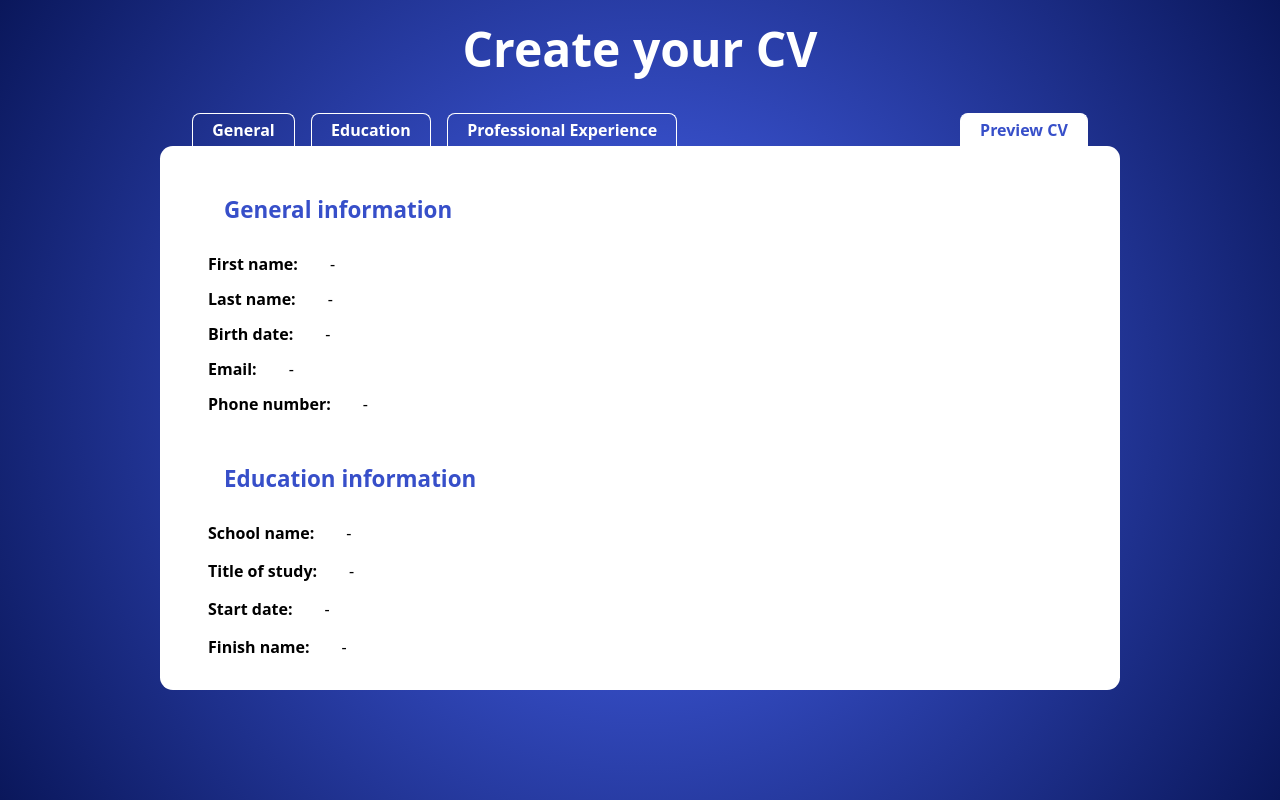
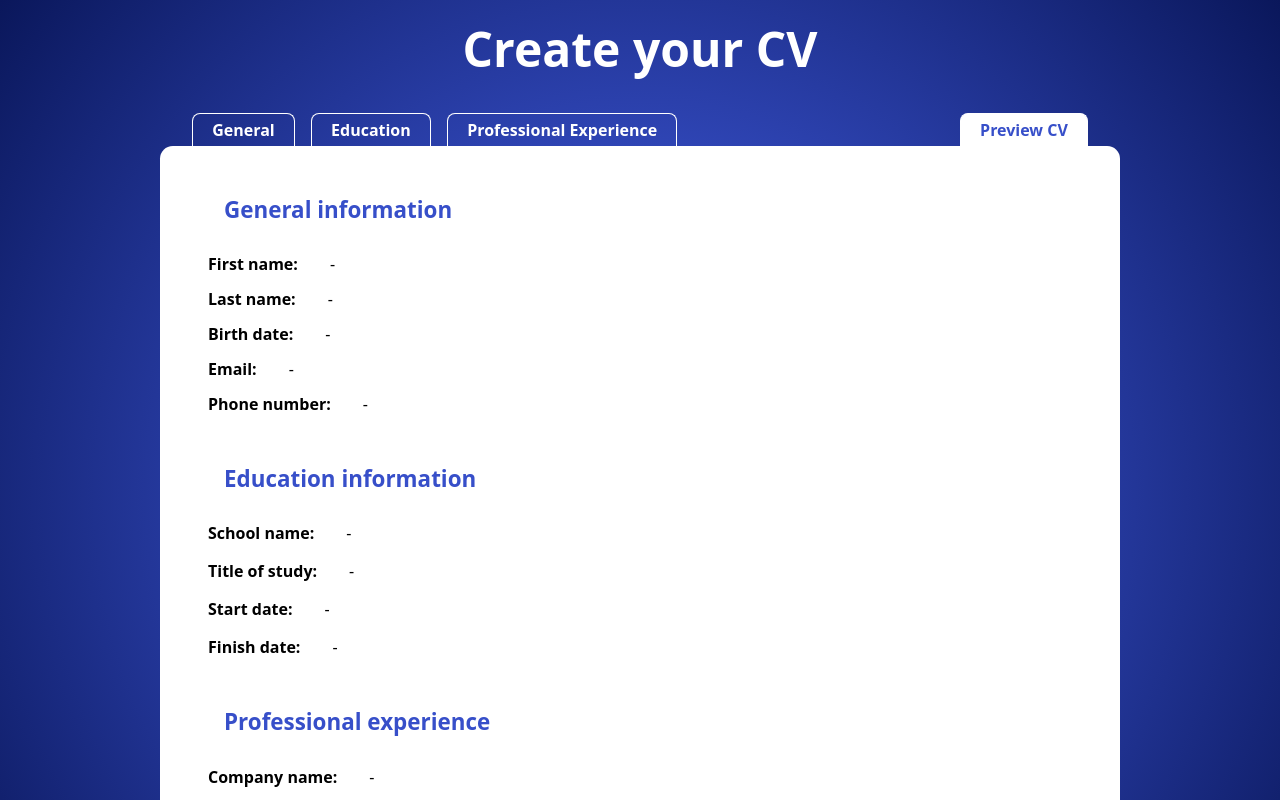
Before and after one commit to 99vik/CV-application, a React (Vite) app: page / in a window 1280 px wide. Both pictures are taken after a click on the button "Preview CV". Shown: the top 800 px of the page. Built offline with nearby package versions, Linux system fonts and the light colour scheme.

Commit message:
Information display on preview

```diff
--- a/src/components/PreviewCv.jsx
+++ b/src/components/PreviewCv.jsx
@@ -51,7 +51,7 @@ export default function PreviewCv({ data }) {
             <p>{group.startDate ? group.startDate : '-'}</p>
           </div>
           <div className="info-container">
-            <p className="label">Finish name: </p>
+            <p className="label">Finish date: </p>
             <p>{group.finishDate ? group.finishDate : '-'}</p>
           </div>
         </div>
@@ -66,10 +66,50 @@ export default function PreviewCv({ data }) {
     );
   }
 
+  function generateExperienceInfo(experienceInfo) {
+    const groupOutput = experienceInfo.map((group, index) => {
+      return (
+        <div key={index} className="group-info">
+          {index !== 0 ? <hr /> : null}
+          <div className="info-container">
+            <p className="label">Company name: </p>
+            <p>{group.companyName ? group.companyName : '-'}</p>
+          </div>
+          <div className="info-container">
+            <p className="label">Position title: </p>
+            <p>{group.positionTitle ? group.positionTitle : '-'}</p>
+          </div>
+          <div className="info-container">
+            <p className="label">Responsibilities: </p>
+            <p>
+              {group.mainResponsibilities ? group.mainResponsibilities : '-'}
+            </p>
+          </div>
+          <div className="info-container">
+            <p className="label">Start date:: </p>
+            <p>{group.startDate ? group.startDate : '-'}</p>
+          </div>
+          <div className="info-container">
+            <p className="label">Finish date: </p>
+            <p>{group.finishDate ? group.finishDate : '-'}</p>
+          </div>
+        </div>
+      );
+    });
+
+    return (
+      <div>
+        <h1>Professional experience</h1>
+        {groupOutput}
+      </div>
+    );
+  }
+
   return (
     <div className="cv-preview">
       {generateGeneralInfo(data.general)}
       {generateEducationInfo(data.education)}
+      {generateExperienceInfo(data.experience)}
     </div>
   );
 }
```
